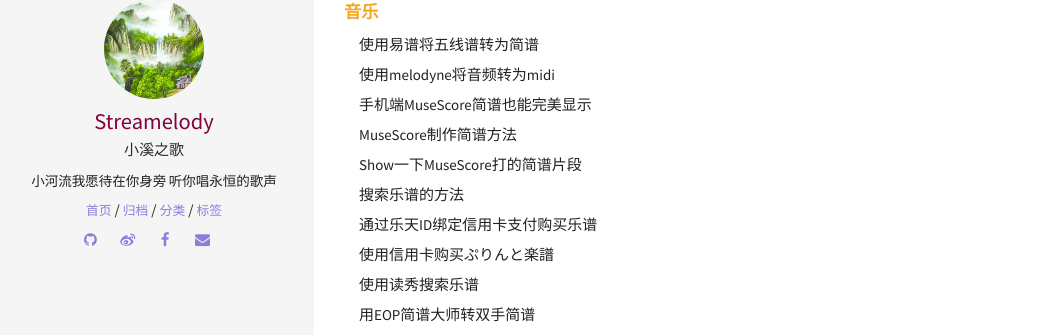
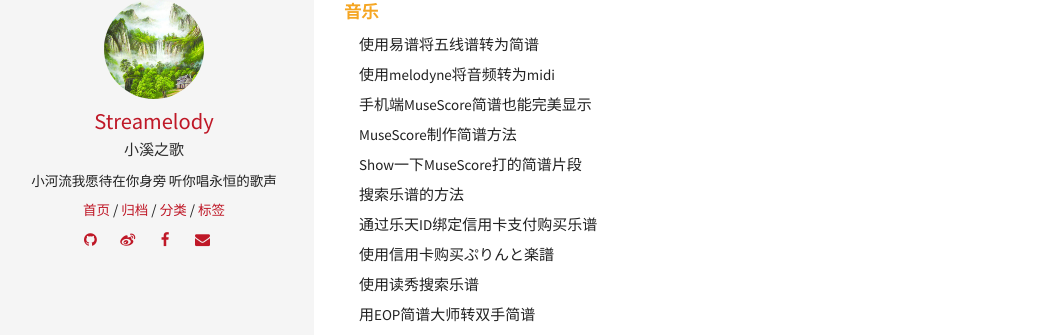
Before and after one commit to yaxauw/streamelody.github.io, a Jekyll site: the page built from categories/index.html, in a window 1280 px wide. Shown: the part 967-1302 px from the top of the page, without its empty margins (6-1051 px from the left). Built offline with Jekyll 4.4.1, drawn with Linux system fonts in a browser that asks for light colours.

Commit message:
commitString

```diff
--- a/_sass/pages/_layout.scss
+++ b/_sass/pages/_layout.scss
@@ -28,7 +28,7 @@
   }
   .author_name {
     display: block;
-    color: #800040;
+    color: $catred;
     font-size: 1.5em;
     font-weight: 500;
     text-transform: capitalize;
@@ -37,7 +37,6 @@
     display: block;
     color: lighten($text-color, 5%);
     font-size: 1.0em;
-    font-weight: 500;
     margin: 0 auto 10px;
   }
   .author_bio {
@@ -60,10 +59,11 @@
       display: inline-block;
       margin-right: 1em;
       a.social-link-item {
-        color: $secondary;
+        font-size: 1.0em;
+        color: $catred;
         &:hover,
         &:focus {
-          color: lighten($secondary, 14%);
+          color: lighten($catred, 14%);
         }
       }
     }
@@ -80,11 +80,11 @@
     & a {
       margin-top: 1em;
       text-transform: lowercase;
-      font-size: 85%;
-      color: $secondary;
+      font-size: 90%;
+      color: $catred;
       &:hover,
       &:focus {
-        color: lighten($secondary, 14%);
+        color: lighten($catred, 14%);
       }
     }
   }
--- a/_sass/pages/_post.scss
+++ b/_sass/pages/_post.scss
@@ -72,7 +72,7 @@
 	}
   .post-cat {
 		text-transform: uppercase;
-		color: $warning;
+		color: $catred;
 	}
   .read-time {
     color: $primary;
```
